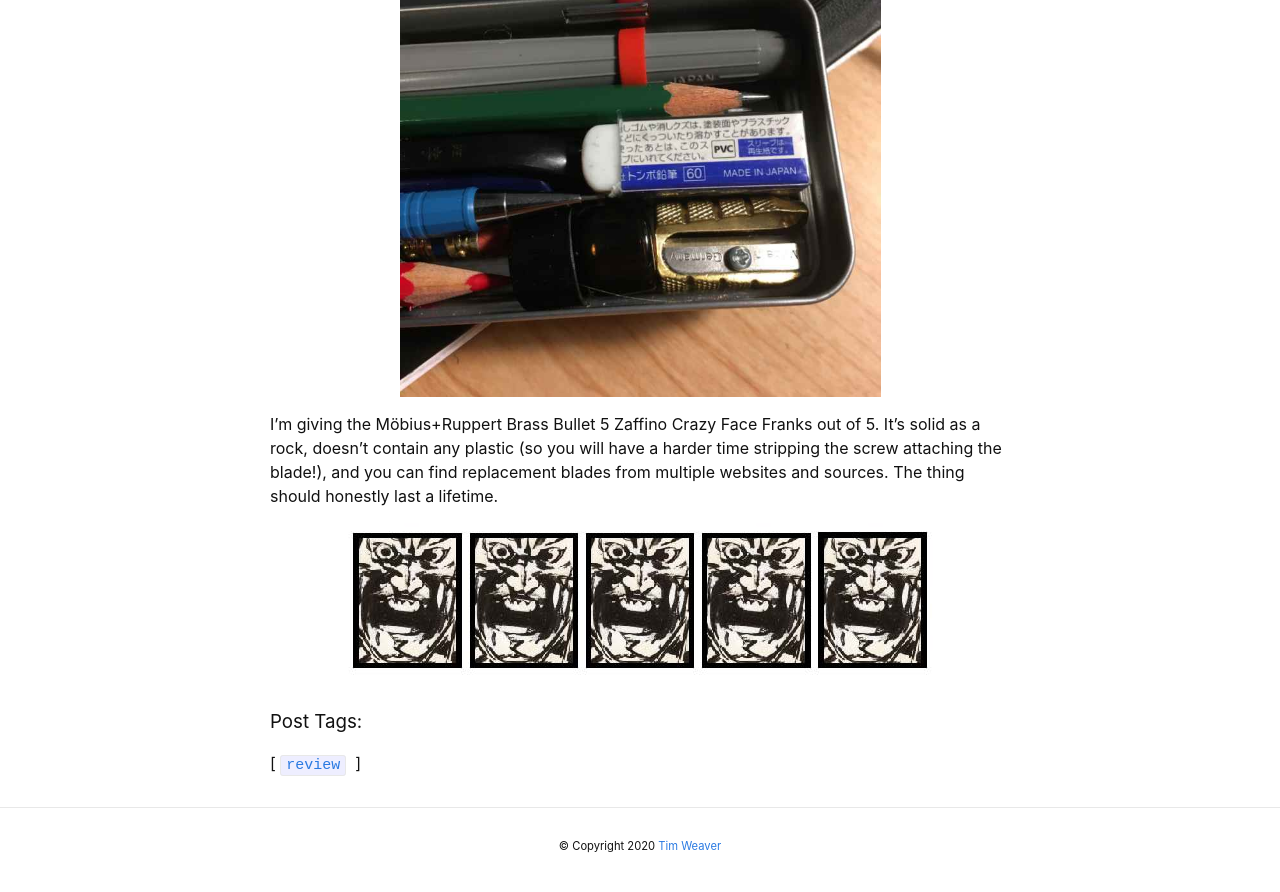
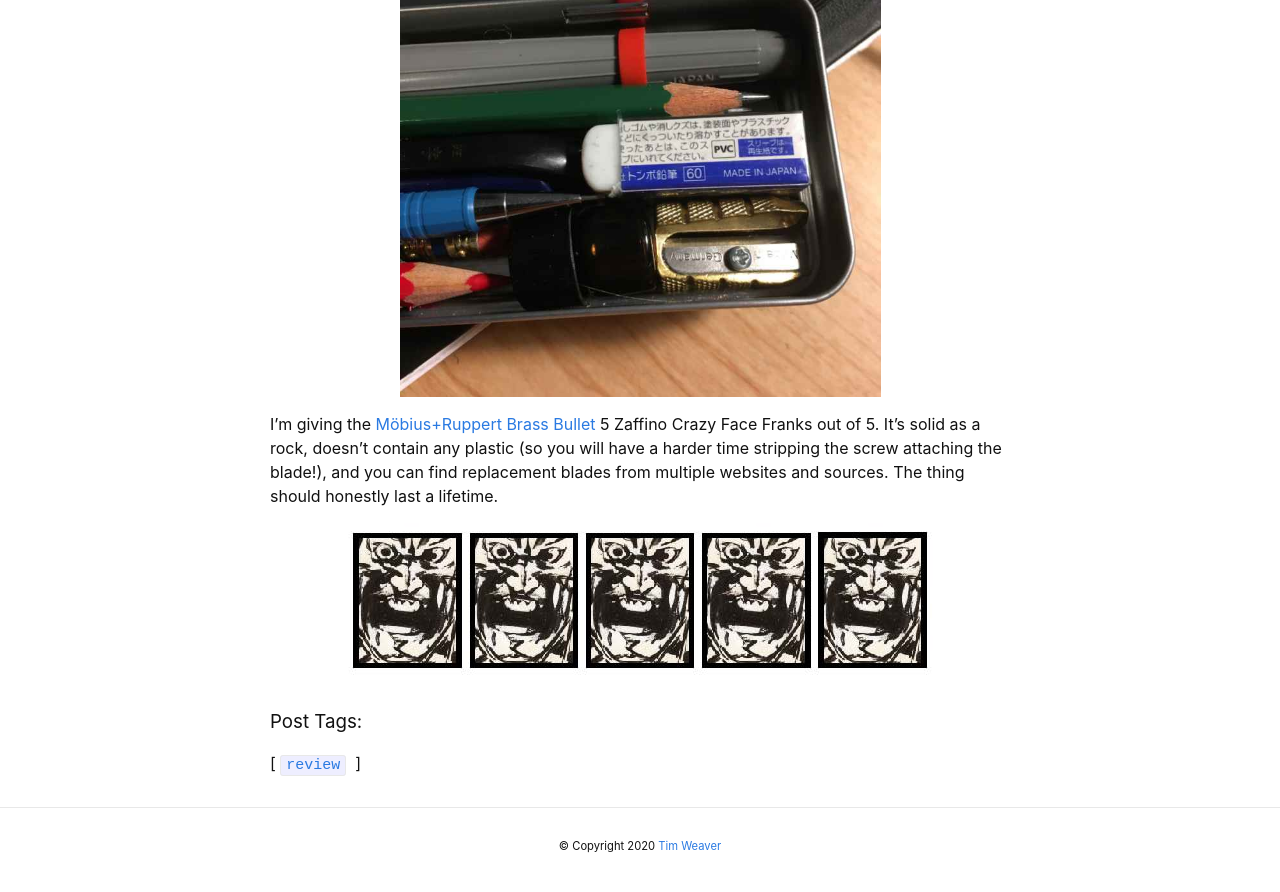
Before and after one commit to timoweaver/blog, a Jekyll site: the page built from _posts/2020-06-17-möbius+ruppert-grenade-brass-bullet-review.markdown, in a window 1280 px wide and 900 px high, scrolled down 3724 px. Shown: the top 892 px of the window. Built offline with Jekyll 4.4.1, drawn with Linux system fonts in a browser that asks for light colours; some of the changed lines change nothing that is shown.

Commit message:
Added Link

```diff
--- a/_posts/2020-06-17-möbius+ruppert-grenade-brass-bullet-review.markdown
+++ b/_posts/2020-06-17-möbius+ruppert-grenade-brass-bullet-review.markdown
@@ -47,6 +47,6 @@ As far as how often they'll need to be replaced, I'm not sure yet.  I've used it
 
 ![M+R Brass Bullet Sharpener inside my Caran D'Ache Metal Pencil Case](/assets/img/blog-images/m+r-brass-bullet/pencil-case.jpg){: .half-width}
 
-I'm giving the Möbius+Ruppert Brass Bullet 5 Zaffino Crazy Face Franks out of 5.  It's solid as a rock, doesn't contain any plastic (so you will have a harder time stripping the screw attaching the blade!), and you can find replacement blades from multiple websites and sources.  The thing should honestly last a lifetime.
+I'm giving the [Möbius+Ruppert Brass Bullet](https://www.moebius-ruppert.com/spitzer/sp_details/06040000_en.html) 5 Zaffino Crazy Face Franks out of 5.  It's solid as a rock, doesn't contain any plastic (so you will have a harder time stripping the screw attaching the blade!), and you can find replacement blades from multiple websites and sources.  The thing should honestly last a lifetime.
 
 ![5 out of 5 Stars](/assets/img/blog-images/zaffino-scale-5-star.jpg)
```
